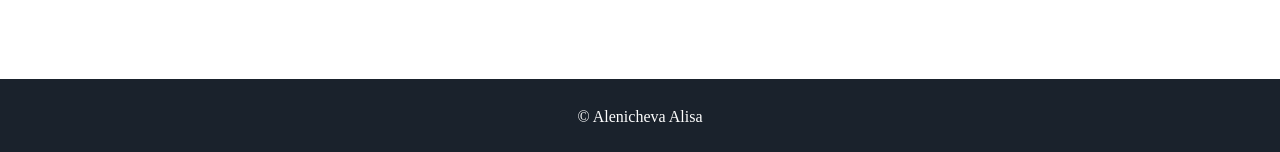
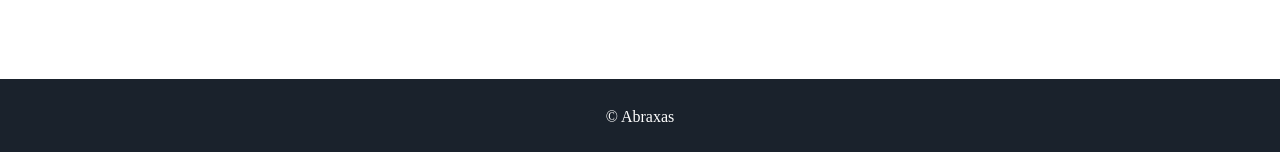
Before and after one commit to korney3/korney3.github.io, a Jekyll site: the page built from index.html, in a window 1280 px wide. Shown: the part 1550-1702 px from the top of the page. Built offline with Jekyll 4.4.1, drawn with Linux system fonts in a browser that asks for light colours; some web fonts are replaced.

Commit message:
Update footer.html

```diff
--- a/_includes/footer.html
+++ b/_includes/footer.html
@@ -1,5 +1,7 @@
 <footer class="footer">
-     <p>&copy; {{ site.username }}</p>
+     <!--<p>&copy; {{ site.username }}</p>-->
+
+     <p>&copy; Abraxas</p>
     <!--<p>Build with Jekyll and <span class="love">❤</span> by <a href="https://github.com/murraco">Mauricio Urraco</a></p> -->
 </footer>
 <script src="//cdn.jsdelivr.net/particles.js/2.0.0/particles.min.js"></script>
```
